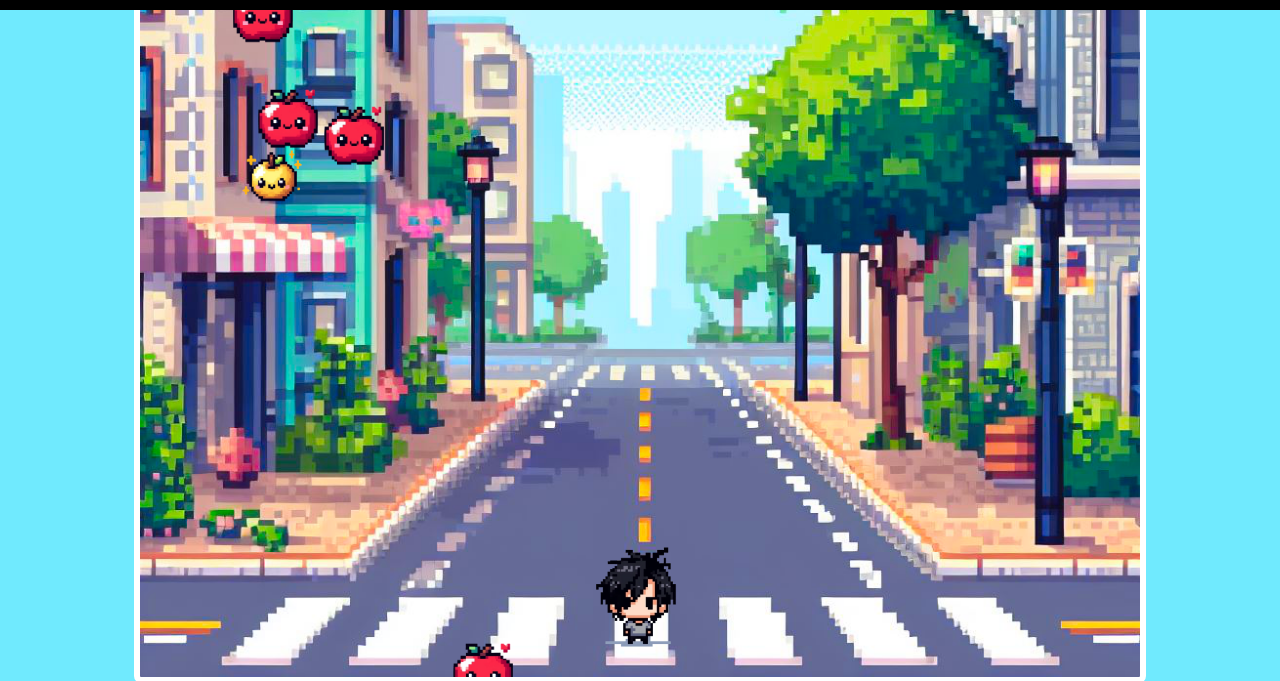
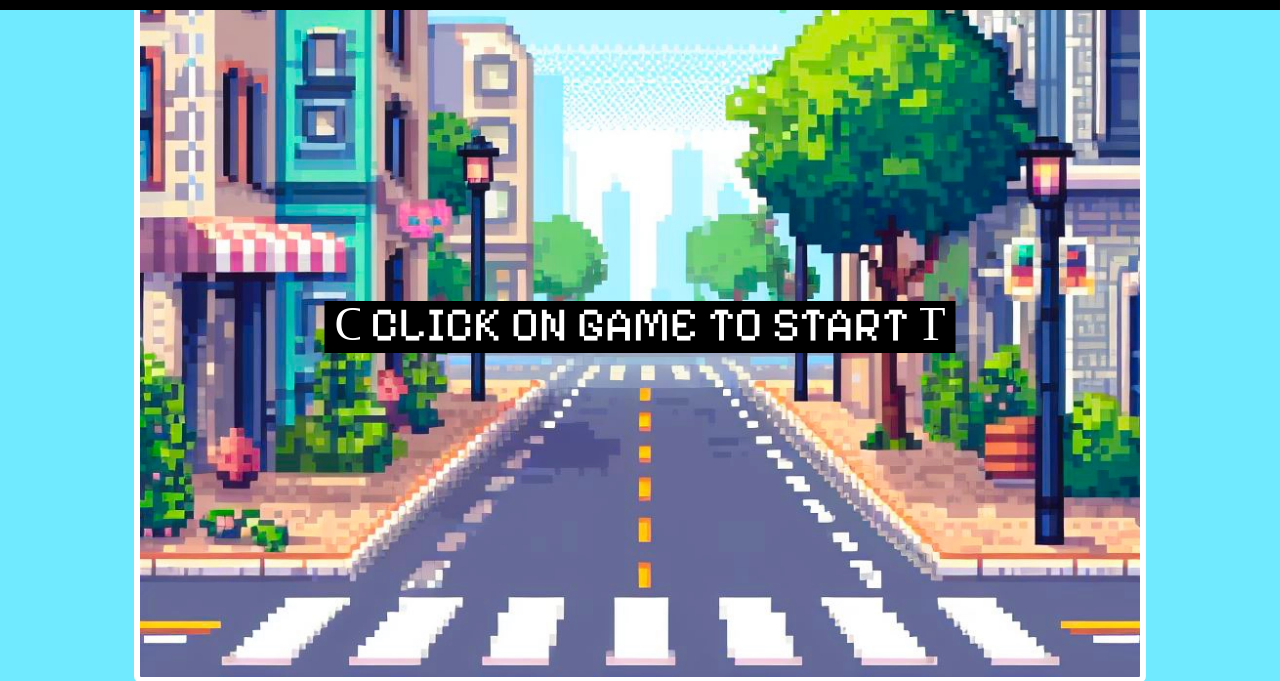
Before and after one commit to codebatine/pixelbase, a plain HTML site: page index.html in a window 1280 px wide. Shown: the part 73-754 px from the top of the page. Drawn offline with Linux system fonts and the light colour scheme.

Commit message:
pixelbase v1.1 - start game click + score font change :apple:

```diff
--- a/index.html
+++ b/index.html
@@ -4,7 +4,7 @@
 <head>
   <meta charset="UTF-8">
   <meta name="viewport" content="width=device-width, initial-scale=1.0">
-  <link rel="stylesheet" type="text/css" href="style.css">
+  <link rel="stylesheet" type="text/css" href="./style.min.css">
   <link rel="preconnect" href="https://fonts.googleapis.com">
   <link rel="stylesheet" href="https://fonts.googleapis.com/css?family=Pixelify+Sans%7CUbuntu+Mono">
 
--- a/script.js
+++ b/script.js
@@ -11,6 +11,8 @@ const marginBottom = 0.3 * playerSize; // Adjust as needed
 
 // Calculate the game area height
 const gameHeight = canvas.height - marginBottom;
+
+let gameStarted = false;
 
 // Variables to hold the position of the player
 let playerX = canvas.width / 2 - playerSize / 2;
@@ -55,6 +57,28 @@ function movePlayer(event) {
 
 // Update the game state every frame
 function update() {
+  if (!gameStarted) {
+    let text = "CLICK ON GAME TO START";
+    ctx.font = "3rem Pixelify Sans";
+    ctx.textAlign = "center";
+    ctx.textBaseline = "middle";
+
+    // Measure text width and height
+    let metrics = ctx.measureText(text);
+    let textWidth = metrics.width;
+    let textHeight = metrics.actualBoundingBoxAscent + metrics.actualBoundingBoxDescent;
+
+    // Draw background rectangle
+    ctx.fillStyle = "black";
+    ctx.fillRect(canvas.width / 2 - textWidth / 2 - 10, canvas.height / 2 - textHeight / 2 - 10, textWidth + 20, textHeight + 20);
+
+    // Draw text
+    ctx.fillStyle = "white";
+    ctx.fillText(text, canvas.width / 2, canvas.height / 2);
+
+    requestAnimationFrame(update);
+    return;
+  }
   // Clear the canvas
   ctx.clearRect(0, 0, canvas.width, canvas.height);
 
@@ -113,7 +137,7 @@ function update() {
 
   // Draw score
   ctx.fillStyle = "black";
-  ctx.font = "20px Arial";
+  ctx.font = "2rem Pixelify Sans";
   ctx.textAlign = "center";
   ctx.fillText("Score: " + score, canvas.width / 2, 30);
 
@@ -124,10 +148,14 @@ function update() {
 function updateScore() {
   ctx.clearRect(0, 0, canvas.width, 30);
   ctx.fillStyle = "black";
-  ctx.font = "20px Arial";
+  ctx.font = "2rem Pixelify Sans";
   ctx.textAlign = "center";
   ctx.fillText("Score: " + score, canvas.width / 2, 30);
 }
 
 // Start the game loop
 update();
+
+canvas.addEventListener('click', function() {
+  gameStarted = true;
+});
```
Also changed, not shown: style.min.css (added, +1 -0 lines).
